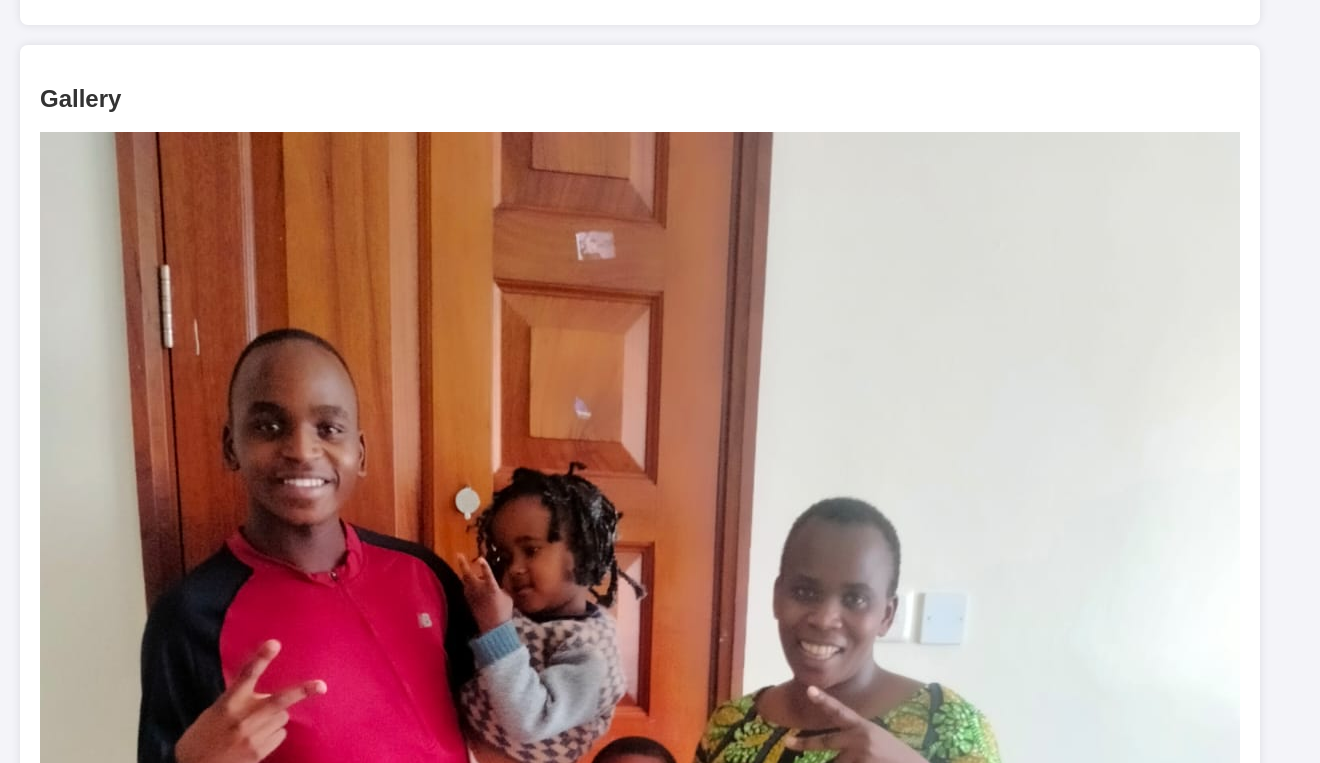
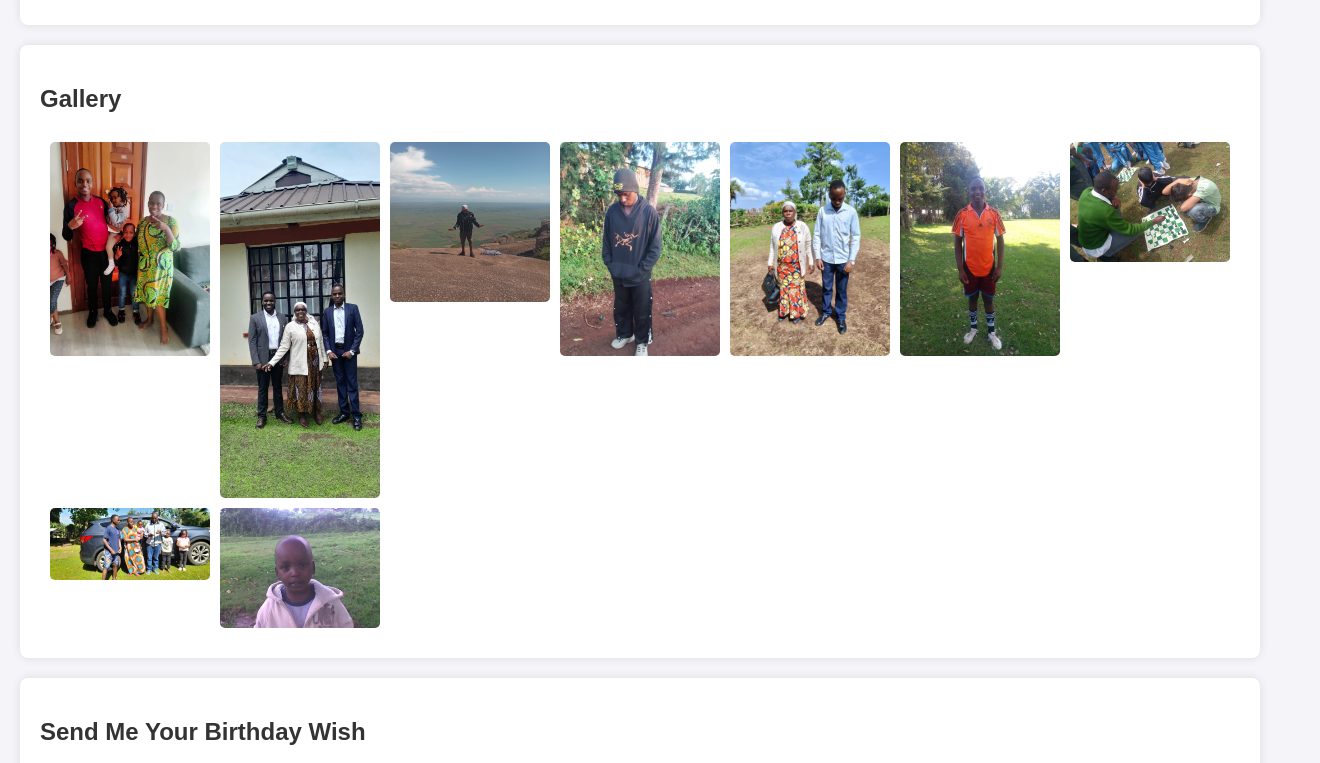
Before and after one commit to adrean1092/Gilmer, a website: page index.html in a window 1280 px wide. Shown: the part 380-1143 px from the top of the page, 1320 px wide, since content can reach past the window. Drawn offline with Linux system fonts and the light colour scheme.

Commit message:
Update index.html

```diff
--- a/index.html
+++ b/index.html
@@ -137,6 +137,23 @@
         <img class="gallery-item" src="pic9.jpeg" alt="Image 9">
     </div>
 </section>
+
+<style>
+    .gallery-container {
+        display: grid;
+        grid-template-columns: repeat(auto-fit, minmax(150px, 1fr)); /* Responsive grid */
+        gap: 10px; /* Space between images */
+        justify-content: center;
+        padding: 10px;
+    }
+
+    .gallery-item {
+        width: 100%;
+        height: auto;
+        border-radius: 5px; /* Optional: Adds rounded corners */
+    }
+</style>
+
 <section id="contact" class="section">
     <h2>Send Me Your Birthday Wish</h2>
     <form id="wish-form">
```
